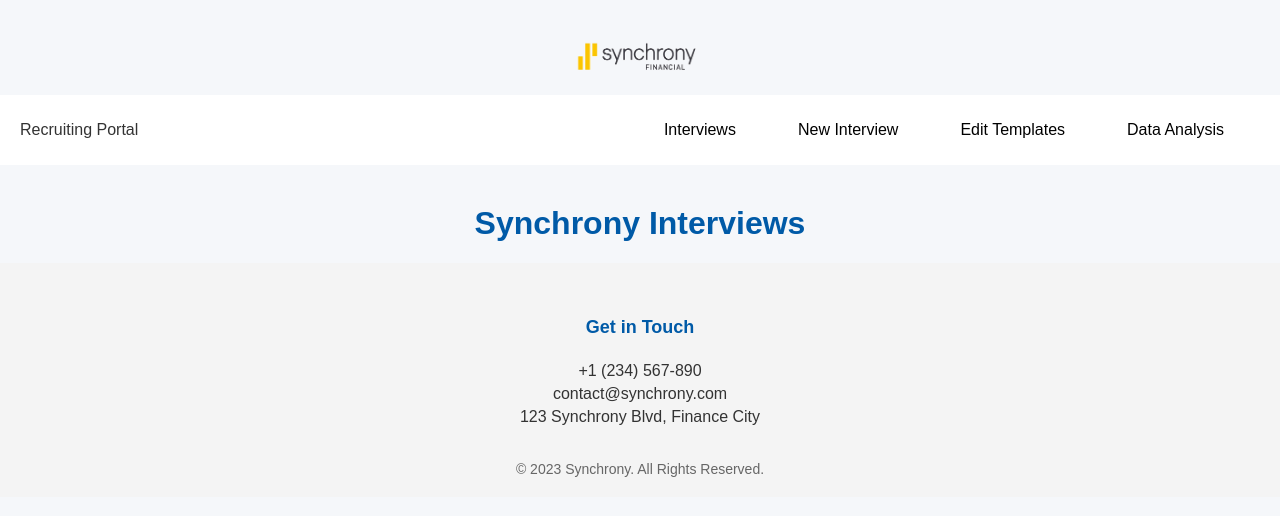
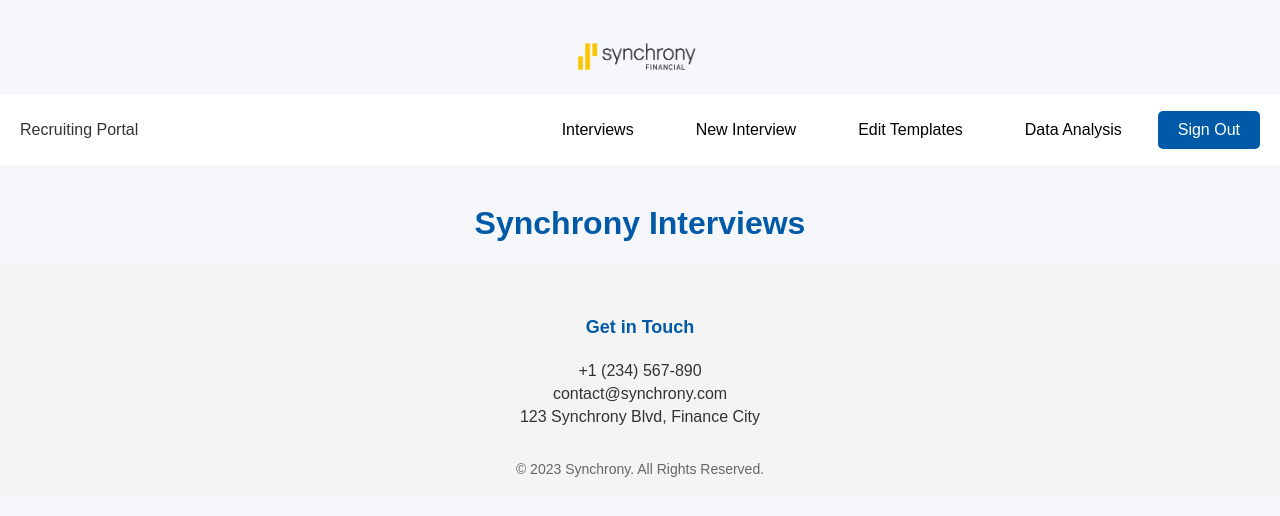
Before and after one commit to gautampirthiani/Synchrony-Interview-Process, a React (Create React App) app: page / in a window 1280 px wide. Shown: the top 516 px of the page. Built offline with nearby package versions, Linux system fonts and the light colour scheme; no server answers; what @aws-amplify/ui-react, aws-amplify would draw is missing.

Commit message:
sign out added and basic feature working

```diff
--- a/src/App.js
+++ b/src/App.js
@@ -6,7 +6,7 @@
 import Interviews from './components/Dashboard/Interviews';
 import NewInterview from './components/Dashboard/NewInterview';
 import EditTemplates from './components/Dashboard/EditTemplates';
-import Login from './components/Login';
+
 
 import './App.css';
 
--- a/src/components/HomePage.css
+++ b/src/components/HomePage.css
@@ -1,4 +1,5 @@
-/* General Page Styles */
+/* HomePage.css */
+
 .homepage-container {
     font-family: 'Arial', sans-serif;
     color: #333;
@@ -6,7 +7,6 @@
     padding: 0;
 }
 
-/* Logo Styles */
 .logo-container {
     display: flex;
     justify-content: center;
@@ -18,14 +18,12 @@
     height: auto;
 }
 
-/* Main Heading Styles */
 .homepage-heading {
     text-align: center;
-    color: #005AA7; /* Synchrony Blue */
+    color: #005AA7;
     margin-top: 40px;
 }
 
-/* Footer Styles */
 .footer {
     background-color: #f4f4f4;
     padding: 20px;
@@ -43,7 +41,7 @@
 }
 
 .footer-heading {
-    color: #005AA7; /* Synchrony Blue */
+    color: #005AA7;
     font-size: 18px;
 }
 
@@ -57,3 +55,25 @@
     font-size: 14px;
     margin-top: 20px;
 }
+
+.navbar {
+    display: flex;
+    justify-content: space-between;
+    align-items: center;
+    padding: 10px 20px;
+}
+
+.sign-out-button {
+    background-color: #005AA7;
+    color: white;
+    border: none;
+    padding: 10px 20px;
+    border-radius: 5px;
+    font-size: 16px;
+    cursor: pointer;
+    outline: none;
+}
+
+.sign-out-button:hover {
+    background-color: #004080;
+}
--- a/src/components/HomePage.js
+++ b/src/components/HomePage.js
@@ -1,17 +1,16 @@
-// src/components/HomePage.js
+/* HomePage.js */
+
+import React from 'react';
 import { Authenticator } from '@aws-amplify/ui-react';
-import '@aws-amplify/ui-react/styles.css'
-import React from 'react';
-import { Link } from 'react-router-dom';
+import '@aws-amplify/ui-react/styles.css';
+import { signOut } from '@aws-amplify/auth';
 import logoimage from './synchrony-logo-1.png';
 import './HomePage.css';
 import Navbar from './Navbar';
 
-
-
 const HomePage = () => {
   return (
-    <Authenticator>
+    <Authenticator hideSignUp>
       <div className="homepage-container">
         <div className="logo-container">
           <img src={logoimage} alt="Company Logo" className="logo-image" />
@@ -20,14 +19,13 @@
         <div className="navbar">
           <span className="navbar-logo">Recruiting Portal</span>
           <Navbar />
+          <button onClick={signOut} className="sign-out-button">Sign Out</button>
         </div>
 
         <h1 className="homepage-heading">Synchrony Interviews</h1>
 
-        {/* Footer Section */}
         <footer className="footer">
           <div className="footer-content">
-            {/* Footer 'Get in Touch' Section */}
             <div className="footer-section">
               <h4 className="footer-heading">Get in Touch</h4>
               <p className="footer-contact-item">+1 (234) 567-890</p>
@@ -36,7 +34,6 @@
             </div>
           </div>
 
-          {/* Footer Bottom Text */}
           <div className="footer-bottom-text">
             &copy; 2023 Synchrony. All Rights Reserved.
           </div>
--- a/src/components/Login.css
+++ /dev/null
@@ -1,5 +0,0 @@
-.login-wrapper {
-    display: flex;
-    flex-direction: column;
-    align-items: center;
-}
--- a/src/components/Login.js
+++ /dev/null
@@ -1,23 +0,0 @@
-import React from 'react';
-import './Login.css';
-
-export default function Login() {
-  return(
-    <div className="login-wrapper">
-      <h1>Please Log In</h1>
-      <form>
-        <label>
-          <p>Username</p>
-          <input type="text" />
-        </label>
-        <label>
-          <p>Password</p>
-          <input type="password" />
-        </label>
-        <div>
-          <button type="submit">Submit</button>
-        </div>
-      </form>
-    </div>
-  )
-}
--- a/src/components/Navbar.css
+++ b/src/components/Navbar.css
@@ -1,4 +1,3 @@
-/* FILEPATH: /Users/gautampirthiani/Desktop/s_project/src/components/Navbar.css */
 
 .navbar {
   background-color: #ffffff;
--- a/src/components/Navbar.js
+++ b/src/components/Navbar.js
@@ -1,6 +1,6 @@
 import React from 'react';
 import { Link } from 'react-router-dom';
-import './Navbar.css'; // Make sure this path is correct
+import './Navbar.css';
 
 const Navbar = () => {
   return (
```
